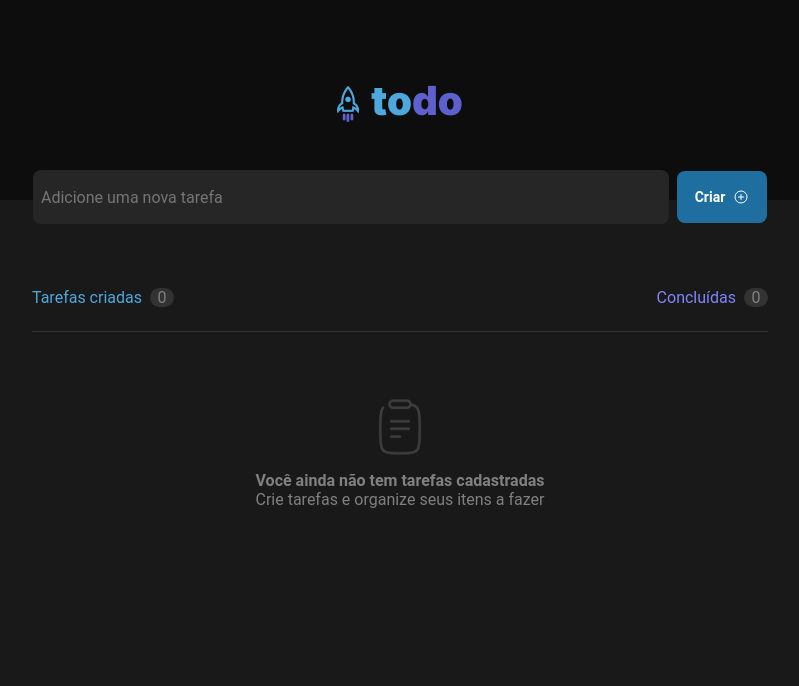
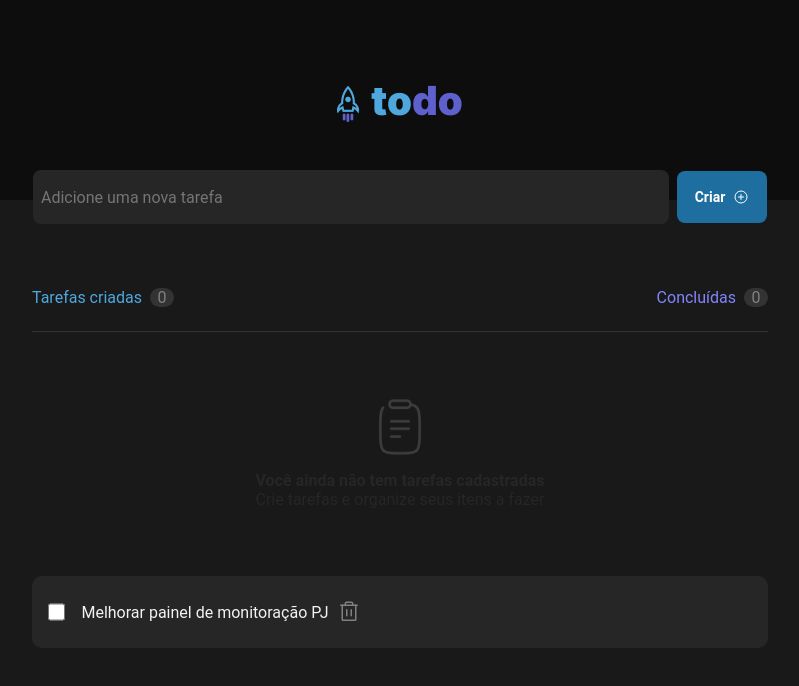
Before and after one commit to AnaVitorio/toDoList, a React (Vite) app: page / in a window 1280 px wide. Shown: the top 686 px of the page, without its empty margins (240-1039 px from the left). Built offline with nearby package versions, Linux system fonts and the light colour scheme.

Commit message:
Criando card de tarefas

```diff
--- a/src/componets/PainelTarefas.tsx
+++ b/src/componets/PainelTarefas.tsx
@@ -1,5 +1,6 @@
 import styles from "./PainelTarefas.module.css";
 import cliboard from "../assets/Clipboard.png";
+import { Tarefa } from "./Tarefa";
 
 export function PainelTarefas() {
   return (
@@ -22,6 +23,8 @@ export function PainelTarefas() {
           <p>Crie tarefas e organize seus itens a fazer</p>
         </span>
       </div>
+
+      <Tarefa/>
     </div>
   );
 }
--- /dev/null
+++ b/src/componets/Tarefa.module.css
@@ -0,0 +1,35 @@
+.tarefa{
+    display: flex;
+    width: 46rem;
+    height: 4.5rem;
+    background-color: var(--gray-300);
+    color: #F2F2F2;
+    text-align: left;
+    padding: 1rem;
+    align-items: center;
+    gap: 0.5rem;
+    border-radius: 10px;
+    position: relative;
+}
+
+
+.tarefa input[type=checkbox]{
+    /* visibility: hidden; */
+    width: 1.09rem;
+    height: 1.09rem;
+
+}
+
+.tarefa input[type=checkbox]:checked + label{
+    background-color: blueviolet;
+    border-color: #66bb6a;
+}
+
+.tarefa input[type=checkbox]:checked + label:after{
+    opacity: 1a;
+}
+
+.icone-trash{
+    display: flex;
+    position: absolute;
+}
--- /dev/null
+++ b/src/componets/Tarefa.tsx
@@ -0,0 +1,12 @@
+import sytles from './Tarefa.module.css';
+import { Trash } from "phosphor-react";
+export function Tarefa(){
+    return(
+        <div className={sytles.tarefa}>
+            <input type='checkbox' id='checkbox' />
+            <label htmlFor="checkbox"></label>
+            <p>Melhorar painel de monitoração PJ</p>
+            <Trash className='icone-trash' size={24} weight='regular' color='gray'/>
+        </div>
+    )
+}
--- a/src/global.css
+++ b/src/global.css
@@ -9,6 +9,7 @@
 :root{
     --white: #fff;
     --blackHeader: #0d0d0d;
+    --gray-100: #F2F2F2
     --gray-200: #808080;
     --gray-300:#262626;
     --gray-800: #191919;
```
